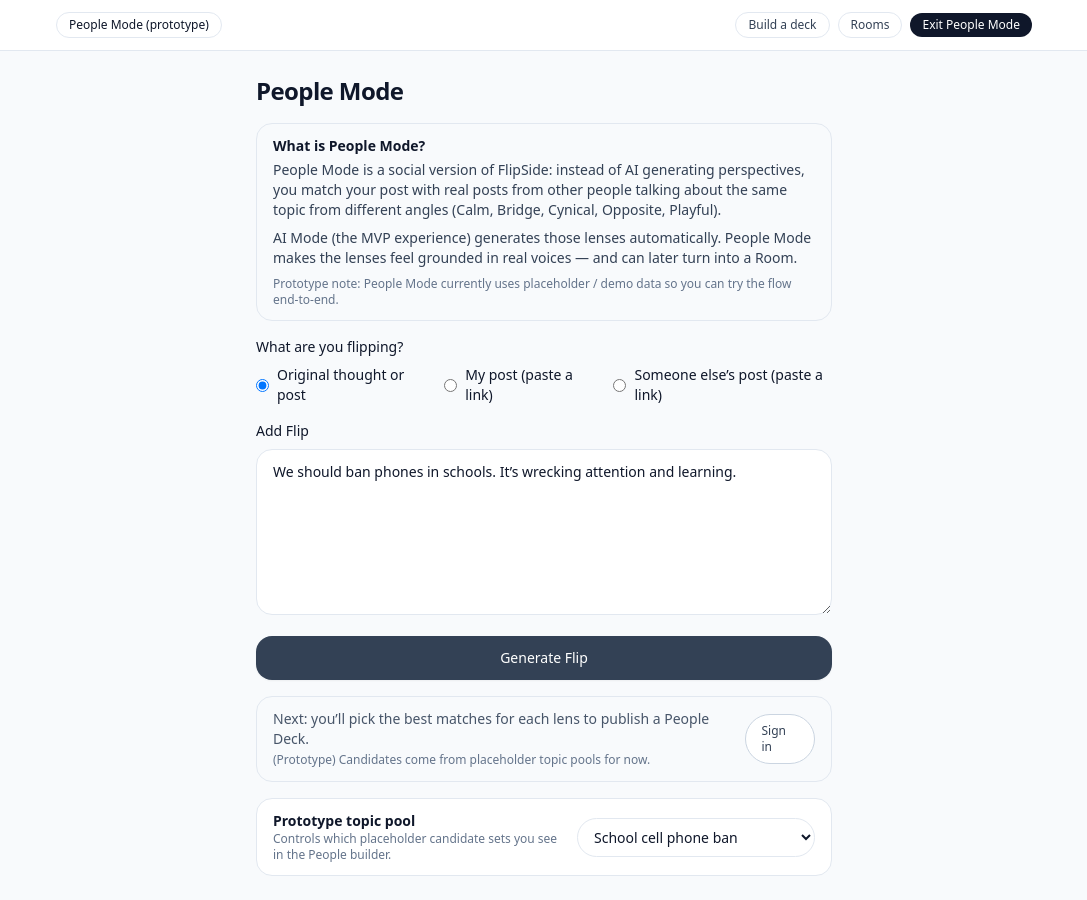
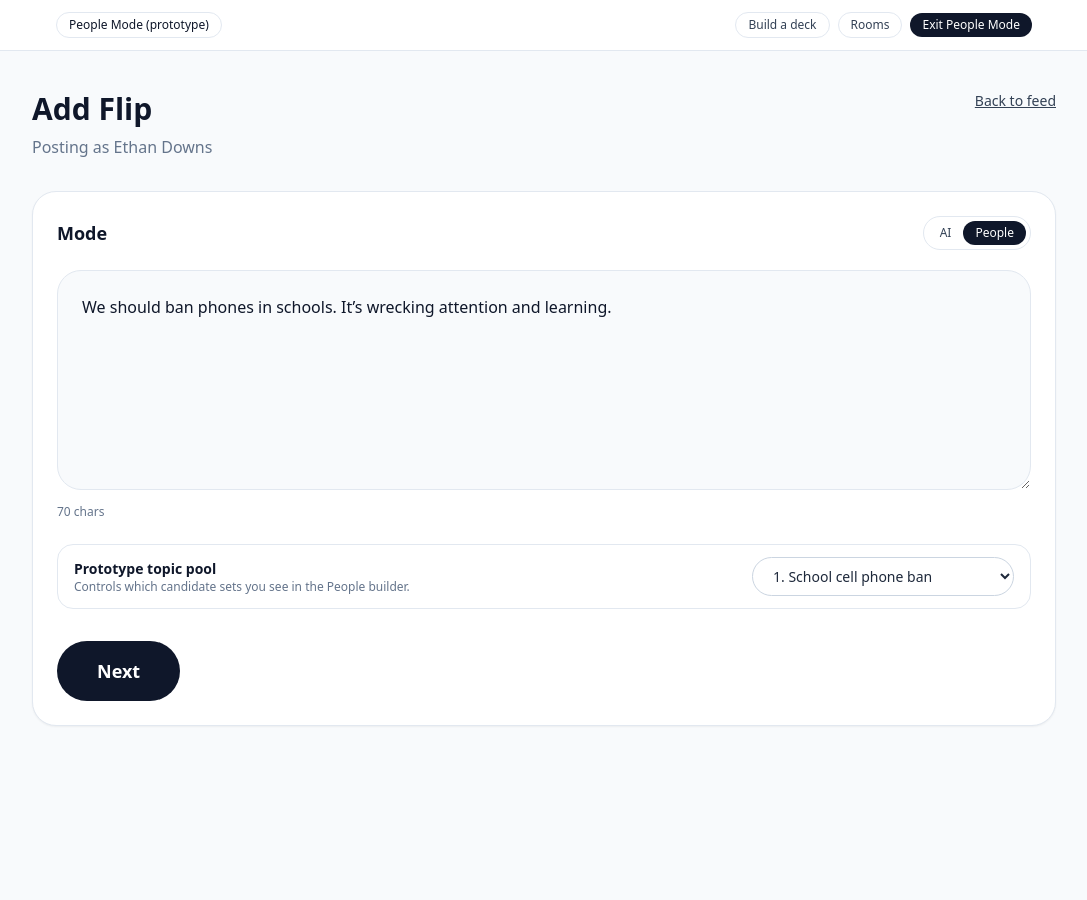
Before and after one commit to downsem/flipside-web, a Next.js app: page /prototype/create in a window 1280 px wide. Shown: the whole page, without its empty margins (96-1183 px from the left). After the commit the page ends 851 px from the top, so only its background shows below. Built offline with nearby package versions, Linux system fonts and the light colour scheme.

Commit message:
Remove source selector from Add Flip (MVP + People Mode)

```diff
--- a/src/app/page.tsx
+++ b/src/app/page.tsx
@@ -1,7 +1,7 @@
 // src/app/page.tsx
 "use client";
 
-import { useEffect, useState, type FormEvent, type ChangeEvent } from "react";
+import { useEffect, useState, type FormEvent } from "react";
 import Link from "next/link";
 import { useRouter } from "next/navigation";
 import {
@@ -13,15 +13,14 @@ import {
 } from "./firebase";
 import { collection, doc, setDoc } from "firebase/firestore";
 
-type SourceType = "original" | "import-self" | "import-other";
-
 export default function AddPage() {
   const [text, setText] = useState("");
   const [busy, setBusy] = useState(false);
   const [error, setError] = useState<string | null>(null);
 
-  const [sourceType, setSourceType] = useState<SourceType>("original");
-  const [sourceUrl, setSourceUrl] = useState("");
+  // We removed the "What are you flipping?" source selector for a cleaner MVP.
+  // For now, all flips are treated as "original" and no URL is collected.
+  const sourceType = "original" as const;
 
   // Stable auth state (avoids auth.currentUser flicker on first paint)
   const [user, setUser] = useState<any>(null);
@@ -32,14 +31,6 @@ export default function AddPage() {
     const unsub = auth.onAuthStateChanged((u) => setUser(u));
     return () => unsub();
   }, []);
-
-  function handleSourceTypeChange(e: ChangeEvent<HTMLInputElement>) {
-    const next = e.target.value as SourceType;
-    setSourceType(next);
-
-    // If they switch back to original, clear the link
-    if (next === "original") setSourceUrl("");
-  }
 
   async function handleSubmit(e: FormEvent) {
     e.preventDefault();
@@ -64,9 +55,6 @@ export default function AddPage() {
       const postsCol = collection(db, "posts");
       const postRef = doc(postsCol);
 
-      const isImported = sourceType !== "original";
-      const cleanedUrl = sourceUrl.trim();
-
       await setDoc(postRef, {
         id: postRef.id,
         text: text.trim(),
@@ -75,7 +63,7 @@ export default function AddPage() {
         votes: 0,
         replyCount: 0,
         sourceType,
-        sourceUrl: isImported && cleanedUrl ? cleanedUrl : null,
+        sourceUrl: null,
         authorIsAnonymous: !!u?.isAnonymous,
       });
 
@@ -109,7 +97,6 @@ export default function AddPage() {
   // Show sign-in CTA if not signed in OR signed in anonymously
   const showSignInBox = !user || !!user?.isAnonymous;
 
-  const showUrlBox = sourceType !== "original";
 
   return (
     <div className="min-h-screen flex justify-center px-4 py-6">
@@ -118,12 +105,12 @@ export default function AddPage() {
           <div className="flex items-center justify-between">
             <h1 className="text-2xl font-semibold tracking-tight">Add Flip</h1>
             <div className="flex items-center gap-3">
-					<Link
-					  href="/prototype/create"
-					  className="text-sm font-medium text-slate-800 underline"
-					>
-					  Check out People Mode
-					</Link>
+            <Link
+              href="/tutorial"
+              className="text-sm font-medium text-slate-800 underline"
+            >
+              Check out the tutorial
+            </Link>
 <Link
               href="/feed"
               className="text-sm font-medium text-slate-800 underline"
@@ -137,59 +124,6 @@ export default function AddPage() {
         </header>
 
         <form onSubmit={handleSubmit} className="space-y-4">
-          {/* Source selector */}
-          <div className="space-y-2 text-sm">
-            <p className="font-medium">What are you flipping?</p>
-            <div className="flex flex-col gap-2 sm:flex-row sm:gap-6">
-              <label className="inline-flex items-center gap-2">
-                <input
-                  type="radio"
-                  name="sourceType"
-                  value="original"
-                  checked={sourceType === "original"}
-                  onChange={handleSourceTypeChange}
-                />
-                <span>Original thought or post</span>
-              </label>
-
-              <label className="inline-flex items-center gap-2">
-                <input
-                  type="radio"
-                  name="sourceType"
-                  value="import-self"
-                  checked={sourceType === "import-self"}
-                  onChange={handleSourceTypeChange}
-                />
-                <span>My post from another platform</span>
-              </label>
-
-              <label className="inline-flex items-center gap-2">
-                <input
-                  type="radio"
-                  name="sourceType"
-                  value="import-other"
-                  checked={sourceType === "import-other"}
-                  onChange={handleSourceTypeChange}
-                />
-                <span>Someone else&apos;s public post</span>
-              </label>
-            </div>
-
-            {/* URL box (no helper text) */}
-            {showUrlBox && (
-              <div className="pt-2">
-                <input
-                  type="url"
-                  placeholder="Original post link (optional)"
-                  className="w-full rounded-full border border-slate-300 bg-white px-3 py-2 text-xs text-slate-900 placeholder:text-slate-400 focus:outline-none focus:ring-2 focus:ring-slate-300"
-                  value={sourceUrl}
-                  onChange={(e) => setSourceUrl(e.target.value)}
-                  disabled={busy}
-                />
-              </div>
-            )}
-          </div>
-
           {/* Text input */}
           <div className="rounded-[28px] border border-slate-200 bg-white px-4 py-3 shadow-sm">
             <textarea
--- a/src/app/prototype/create/page.client.tsx
+++ b/src/app/prototype/create/page.client.tsx
@@ -1,13 +1,10 @@
 "use client";
 
-import { useEffect, useMemo, useState, type FormEvent, type ChangeEvent } from "react";
+import { useEffect, useMemo, useState } from "react";
 import Link from "next/link";
 import { useRouter } from "next/navigation";
-
 import { usePrototypeStore } from "@/prototype/people/store";
 import { TOPICS } from "@/prototype/people/mockData";
-
-type SourceType = "original" | "import-self" | "import-other";
 
 export default function CreatePrototypeClient() {
   const router = useRouter();
@@ -15,250 +12,144 @@ export default function CreatePrototypeClient() {
   const seedIfNeeded = usePrototypeStore((s) => s.seedIfNeeded);
   const startPeopleDraft = usePrototypeStore((s) => s.startPeopleDraft);
 
-  // ✅ pull seeded posts so we can pick a sample by topic
-  const posts = usePrototypeStore((s: any) => s.posts ?? []);
+  const [mode, setMode] = useState<"people" | "ai">("people"); // default People
+  const [text, setText] = useState("");
+  const [lastAutoText, setLastAutoText] = useState<string | null>(null);
+  const [topicId, setTopicId] = useState(TOPICS[0]?.id ?? "t01");
 
-  const [text, setText] = useState("");
-  const [busy, setBusy] = useState(false);
-  const [error, setError] = useState<string | null>(null);
+  const selectedTopic = useMemo(() => {
+    return TOPICS.find((t) => t.id === topicId) ?? TOPICS[0];
+  }, [topicId]);
 
-  // Keep UI identical to MVP Add Flip
-  const [sourceType, setSourceType] = useState<SourceType>("original");
-  const [sourceUrl, setSourceUrl] = useState("");
-
-  // Prototype topic pool selector (moved to bottom per request)
-  const [topicId, setTopicId] = useState<string>(() => TOPICS?.[0]?.id ?? "general");
-
-  // ✅ prevents overwriting user-typed content
-  const [userEdited, setUserEdited] = useState(false);
 
   useEffect(() => {
-    // ✅ Preload sample flips for People Mode (candidate pools + demo decks).
-    // These are keyed by TOPICS[].id, so they align with the selector below.
-    try {
-      seedIfNeeded?.();
-    } catch {
-      // no-op
+    seedIfNeeded();
+  }, [seedIfNeeded]);
+
+  // Tutorial: preload a demo Flip based on the selected topic pool
+  useEffect(() => {
+    if (mode !== "people") return;
+    const demo = selectedTopic?.anchor ?? "";
+    if (!demo) return;
+    // Only auto-fill if the user hasn't typed their own text (or is still on the last auto-filled demo)
+    if ((text.trim().length === 0 || (lastAutoText && text === lastAutoText)) && text !== demo) {
+      setText(demo);
+      setLastAutoText(demo);
     }
-    // eslint-disable-next-line react-hooks/exhaustive-deps
-  }, []);
+  }, [mode, selectedTopic, text, lastAutoText]);
 
-  const topicLabel = useMemo(() => {
-    return TOPICS.find((t) => t.id === topicId)?.label ?? "this topic";
-  }, [topicId]);
 
-  // ✅ pick a topic-specific sample flip (prefer an "anchor" post: no lensLabel)
-  const sampleTextForTopic = useMemo(() => {
-    if (!posts?.length) return "";
+  const chars = text.length;
 
-    // In your mock data: "anchor" is typically a post with no lensLabel
-    const anchor =
-      posts.find((p: any) => p.topicId === topicId && !p.lensLabel && typeof p.text === "string") ??
-      posts.find((p: any) => p.topicId === topicId && typeof p.text === "string");
+  const canNext = useMemo(() => {
+    return text.trim().length > 0;
+  }, [text]);
 
-    if (anchor?.text) return anchor.text;
+  function onNext() {
+    if (!canNext) return;
 
-    // fallback (should rarely hit if your mock data is present)
-    return `Hot take about ${topicLabel}…`;
-  }, [posts, topicId, topicLabel]);
-
-  // ✅ auto-fill the textarea when topic changes (but don't clobber user input)
-  useEffect(() => {
-    if (!sampleTextForTopic) return;
-
-    // If user hasn't typed yet OR textbox is empty, inject the sample
-    if (!userEdited || text.trim() === "") {
-      setText(sampleTextForTopic);
-      setUserEdited(false);
-    }
-    // eslint-disable-next-line react-hooks/exhaustive-deps
-  }, [topicId, sampleTextForTopic]);
-
-  function handleSourceTypeChange(e: ChangeEvent<HTMLInputElement>) {
-    const next = e.target.value as SourceType;
-    setSourceType(next);
-    if (next === "original") setSourceUrl("");
-  }
-
-  async function handleSubmit(e: FormEvent) {
-    e.preventDefault();
-    setError(null);
-
-    const trimmed = text.trim();
-    if (!trimmed) {
-      setError("Please add some text to flip.");
+    if (mode === "ai") {
+      // We are not mocking AI creation here.
+      router.push("/");
       return;
     }
 
-    setBusy(true);
-    try {
-      // ✅ Topic alignment: the People builder filters candidates by this topicId.
-      startPeopleDraft({ anchorText: trimmed, topicId });
+    startPeopleDraft({ anchorText: text.trim(), topicId });
+
+    // IMPORTANT: client-side nav keeps zustand state
     router.push("/prototype/people-mode");
-    } catch (err: any) {
-      setError(err?.message ?? "Something went wrong. Please try again.");
-    } finally {
-      setBusy(false);
-    }
   }
 
-  const showUrlBox = sourceType !== "original";
-  const canSubmit = !!text.trim() && !busy;
+  return (
+    <div className="min-h-screen bg-slate-50 px-6 py-10">
+      <div className="max-w-5xl mx-auto">
+        <div className="flex items-start justify-between">
+          <div>
+            <h1 className="text-3xl font-semibold text-slate-900">Add Flip</h1>
+            <div className="mt-2 text-slate-500">Posting as Ethan Downs</div>
+          </div>
 
-  return (
-    <div className="min-h-screen flex justify-center px-4 py-6">
-      <div className="w-full max-w-xl space-y-4">
-        <header className="space-y-1">
-          <div className="flex items-center justify-between gap-4">
-            <h1 className="text-2xl font-semibold tracking-tight">People Mode</h1>
+          <Link href="/prototype" className="text-sm underline text-slate-700">
+            Back to feed
+          </Link>
         </div>
-        </header>
 
-        {/* People Mode explainer (prototype-safe) */}
-        <div className="rounded-2xl border border-slate-200 bg-slate-50 px-4 py-3 text-sm text-slate-700">
-          <div className="font-semibold text-slate-900">What is People Mode?</div>
-          <p className="mt-1">
-            <span className="font-medium">People Mode</span> is a social version of FlipSide: instead of AI generating
-            perspectives, <span className="font-medium">you match</span> your post with real posts from other people
-            talking about the <span className="font-medium">same topic</span> from different angles (Calm, Bridge,
-            Cynical, Opposite, Playful).
-          </p>
-          <p className="mt-2">
-            <span className="font-medium">AI Mode</span> (the MVP experience) generates those lenses automatically.
-            People Mode makes the lenses feel grounded in real voices — and can later turn into a Room.
-          </p>
-          <div className="mt-2 text-xs text-slate-500">
-            Prototype note: People Mode currently uses placeholder / demo data so you can try the flow end-to-end.
+        <div className="mt-8 rounded-3xl border border-slate-200 bg-white p-6 shadow-sm">
+          <div className="flex items-center justify-between">
+            <div className="text-lg font-semibold text-slate-900">Mode</div>
+
+            <div className="inline-flex rounded-full border border-slate-200 bg-white p-1">
+              <button
+                type="button"
+                onClick={() => setMode("ai")}
+                className={`px-3 py-1 text-xs rounded-full ${
+                  mode === "ai" ? "bg-slate-900 text-white" : "text-slate-700"
+                }`}
+              >
+                AI
+              </button>
+              <button
+                type="button"
+                onClick={() => setMode("people")}
+                className={`px-3 py-1 text-xs rounded-full ${
+                  mode === "people" ? "bg-slate-900 text-white" : "text-slate-700"
+                }`}
+              >
+                People
+              </button>
             </div>
           </div>
 
-        <form onSubmit={handleSubmit} className="space-y-4">
-          {/* Source selector (match MVP layout) */}
-          <div className="space-y-2 text-sm">
-            <p className="font-medium">What are you flipping?</p>
-            <div className="flex flex-col gap-2 sm:flex-row sm:gap-6">
-              <label className="inline-flex items-center gap-2">
-                <input
-                  type="radio"
-                  name="sourceType"
-                  value="original"
-                  checked={sourceType === "original"}
-                  onChange={handleSourceTypeChange}
+          <div className="mt-5">
+            <textarea
+              value={text}
+              onChange={(e) => setText(e.target.value)}
+              placeholder="Paste or write the original post text..."
+              className="w-full min-h-[220px] rounded-3xl border border-slate-200 bg-slate-50 px-6 py-6 text-slate-900 placeholder:text-slate-400 focus:outline-none focus:ring-2 focus:ring-slate-300"
             />
-                <span>Original thought or post</span>
-              </label>
-
-              <label className="inline-flex items-center gap-2">
-                <input
-                  type="radio"
-                  name="sourceType"
-                  value="import-self"
-                  checked={sourceType === "import-self"}
-                  onChange={handleSourceTypeChange}
-                />
-                <span>My post (paste a link)</span>
-              </label>
-
-              <label className="inline-flex items-center gap-2">
-                <input
-                  type="radio"
-                  name="sourceType"
-                  value="import-other"
-                  checked={sourceType === "import-other"}
-                  onChange={handleSourceTypeChange}
-                />
-                <span>Someone else’s post (paste a link)</span>
-              </label>
-            </div>
+            <div className="mt-2 text-xs text-slate-500">{chars} chars</div>
           </div>
 
-          {/* URL box (match MVP behavior) */}
-          {showUrlBox && (
-            <div className="space-y-2 text-sm">
-              <label className="font-medium">Link</label>
-              <input
-                type="url"
-                value={sourceUrl}
-                onChange={(e) => setSourceUrl(e.target.value)}
-                placeholder="Paste the post URL…"
-                className="w-full rounded-2xl border border-slate-200 px-4 py-3 text-sm"
-                disabled={busy}
-              />
-              <p className="text-xs text-slate-500">
-                (Prototype note) Link import isn’t wired yet — it’s here to keep the UI consistent.
-              </p>
+          {mode === "people" && (
+            <div className="mt-6 rounded-2xl border border-slate-200 bg-white px-4 py-3 flex items-center justify-between gap-3">
+              <div>
+                <div className="text-sm font-semibold text-slate-900">
+                  Prototype topic pool
                 </div>
-          )}
-
-          {/* Text box (match MVP styling) */}
-          <div className="space-y-2 text-sm">
-            <label className="font-medium">Add Flip</label>
-            <textarea
-              rows={7}
-              placeholder="Paste a post, quote, or hot take that needs to be unpacked..."
-              value={text}
-              onChange={(e) => {
-                setText(e.target.value);
-                setUserEdited(true);
-              }}
-              disabled={busy}
-              className="w-full rounded-2xl border border-slate-200 px-4 py-3 text-sm"
-            />
-          </div>
-
-          {error && <p className="text-xs text-red-600">{error}</p>}
-
-          <button
-            type="submit"
-            disabled={!canSubmit}
-            className="w-full rounded-2xl bg-slate-700 px-6 py-3 text-sm font-medium text-white shadow-sm disabled:opacity-50"
-          >
-            {busy ? "Working…" : "Generate Flip"}
-          </button>
-
-          {/* CTA box footprint */}
-          <div className="flex items-center justify-between rounded-2xl border border-slate-200 bg-slate-50 px-4 py-3 text-sm">
-            <span className="text-slate-600">
-              Next: you’ll pick the best matches for each lens to publish a People Deck.
-              <br />
-              <span className="text-slate-500 text-xs">
-                (Prototype) Candidates come from placeholder topic pools for now.
-              </span>
-            </span>
-            <Link
-              href="/account"
-              className="ml-4 rounded-full border border-slate-300 bg-white px-4 py-2 text-xs font-medium text-slate-700"
-            >
-              Sign in
-            </Link>
-          </div>
-
-          {/* Topic selector at bottom */}
-          <div className="rounded-2xl border border-slate-200 bg-white px-4 py-3 flex items-center justify-between gap-3">
-            <div>
-              <div className="text-sm font-semibold text-slate-900">Prototype topic pool</div>
                 <div className="text-xs text-slate-500">
-                Controls which placeholder candidate sets you see in the People builder.
+                  Controls which candidate sets you see in the People builder.
                 </div>
               </div>
 
               <select
                 value={topicId}
-              onChange={(e) => {
-                setTopicId(e.target.value);
-                // allow auto-fill to happen on topic switch
-                setUserEdited(false);
-              }}
-              className="rounded-full border border-slate-200 bg-white px-3 py-2 text-sm text-slate-900"
+                onChange={(e) => setTopicId(e.target.value)}
+                className="rounded-full border border-slate-300 bg-white px-4 py-2 text-sm text-slate-800"
               >
-              {TOPICS.map((t) => (
+                {TOPICS.map((t, idx) => (
                   <option key={t.id} value={t.id}>
-                  {t.label}
+                    {idx + 1}. {t.label}
                   </option>
                 ))}
               </select>
             </div>
-        </form>
+          )}
+
+          <div className="mt-8">
+            <button
+              type="button"
+              onClick={onNext}
+              disabled={!canNext}
+              className={`rounded-full px-10 py-4 text-lg font-semibold ${
+                canNext
+                  ? "bg-slate-900 text-white hover:bg-slate-800"
+                  : "bg-slate-200 text-slate-500 cursor-not-allowed"
+              }`}
+            >
+              {mode === "people" ? "Next" : "Post"}
+            </button>
+          </div>
+        </div>
       </div>
     </div>
   );
```
Lines whose indentation alone changed are shown as unchanged.
